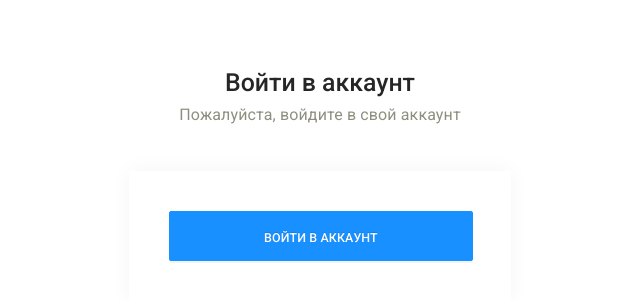
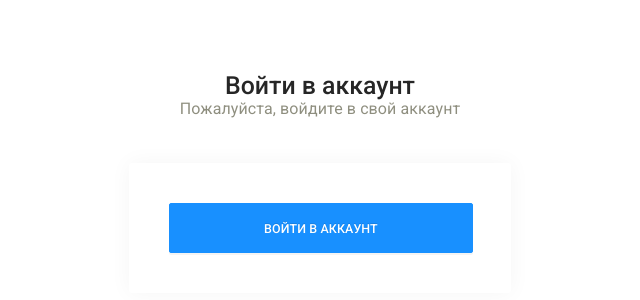
Before and after one commit to Yuzeyzer/react-node-chat, a React app: page / in a window 1280 px wide. Shown: the part 218-518 px from the top of the page, without its empty margins (320-960 px from the left). Built offline with nearby package versions, Linux system fonts and the light colour scheme; the HTML template or start-up script is replaced by a standard one.

Commit message:
refactoring

```diff
--- /dev/null
+++ b/public/index.html
@@ -0,0 +1,38 @@
+<!DOCTYPE html>
+<html lang="en">
+  <head>
+    <meta charset="utf-8" />
+    <link rel="shortcut icon" href="%PUBLIC_URL%/favicon.ico" />
+    <meta
+      name="viewport"
+      content="width=device-width, initial-scale=1, shrink-to-fit=no"
+    />
+    <meta name="theme-color" content="#000000" />
+    <!--
+      manifest.json provides metadata used when your web app is installed on a
+      user's mobile device or desktop. See https://developers.google.com/web/fundamentals/web-app-manifest/
+    -->
+    <link rel="manifest" href="%PUBLIC_URL%/manifest.json" />
+    <!--
+      Notice the use of %PUBLIC_URL% in the tags above.
+      It will be replaced with the URL of the `public` folder during the build.
+      Only files inside the `public` folder can be referenced from the HTML.
+      Unlike "/favicon.ico" or "favicon.ico", "%PUBLIC_URL%/favicon.ico" will
+      work correctly both with client-side routing and a non-root public URL.
+      Learn how to configure a non-root public URL by running `npm run build`.
+    -->
+    <title>React App</title>
+  </head>
+  <body>
+    <noscript>You need to enable JavaScript to run this app.</noscript>
+    <div id="root"></div>
+    <!--
+      This HTML file is a template.
+      If you open it directly in the browser, you will see an empty page.
+      You can add webfonts, meta tags, or analytics to this file.
+      The build step will place the bundled scripts into the <body> tag.
+      To begin the development, run `npm start` or `yarn start`.
+      To create a production bundle, use `npm run build` or `yarn build`.
+    -->
+  </body>
+</html>
--- a/src/pages/auth/auth.scss
+++ b/src/pages/auth/auth.scss
@@ -9,18 +9,20 @@
 		margin: 0;
 	}
 	&__header {
-		padding-bottom: vw(50);
+		margin-bottom: vw(50);
 	}
 	&__title {
 		font-style: normal;
 		font-weight: 500;
 		font-size: vw(28);
+		line-height: vw(33);
 	}
 	&__description {
 		font-style: normal;
 		font-weight: 300;
 		font-size: vw(18);
-		letter-spacing: 0.128571px;
+		line-height: vw(21);
+		letter-spacing: 0.1px;
 		opacity: 0.5;
 	}
 }
```
Also changed, not shown: public/manifest.json (added), 2 other files (tests, documents, lock files or other folders).
